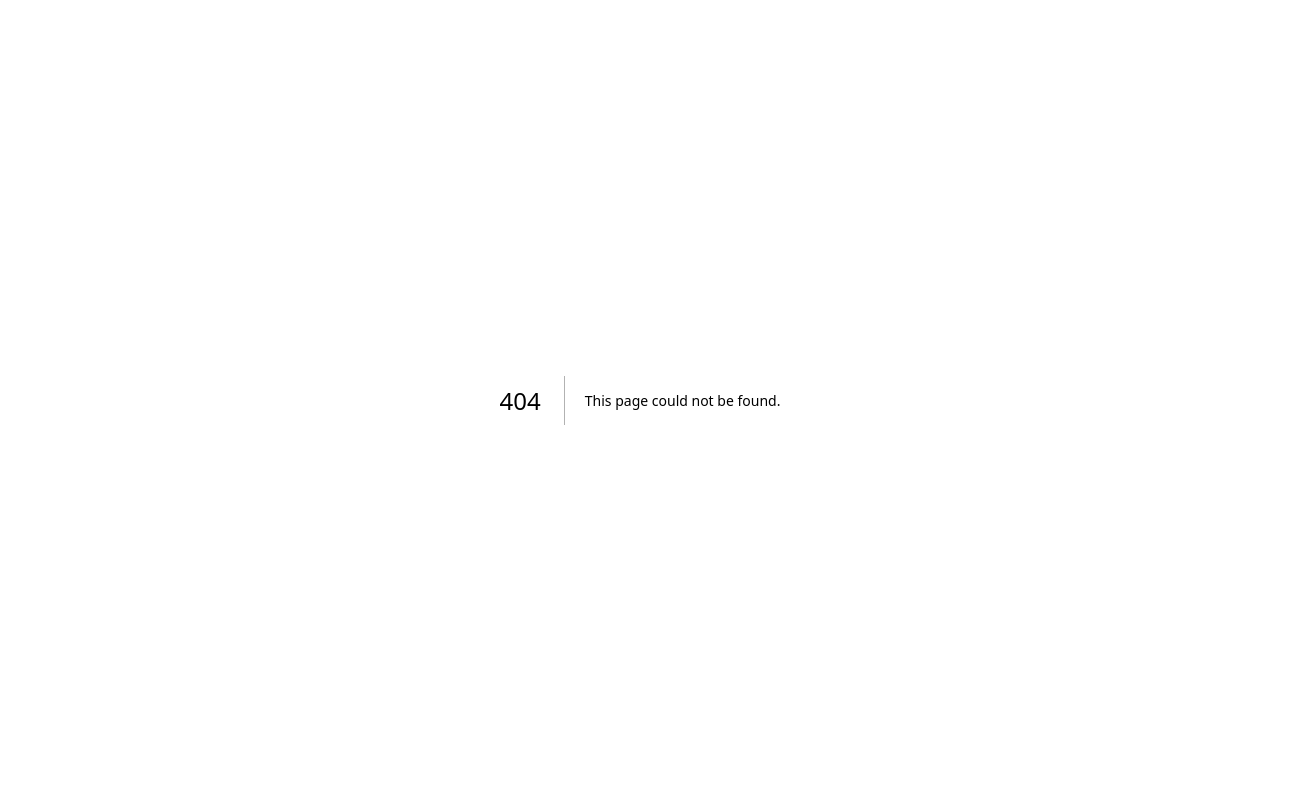
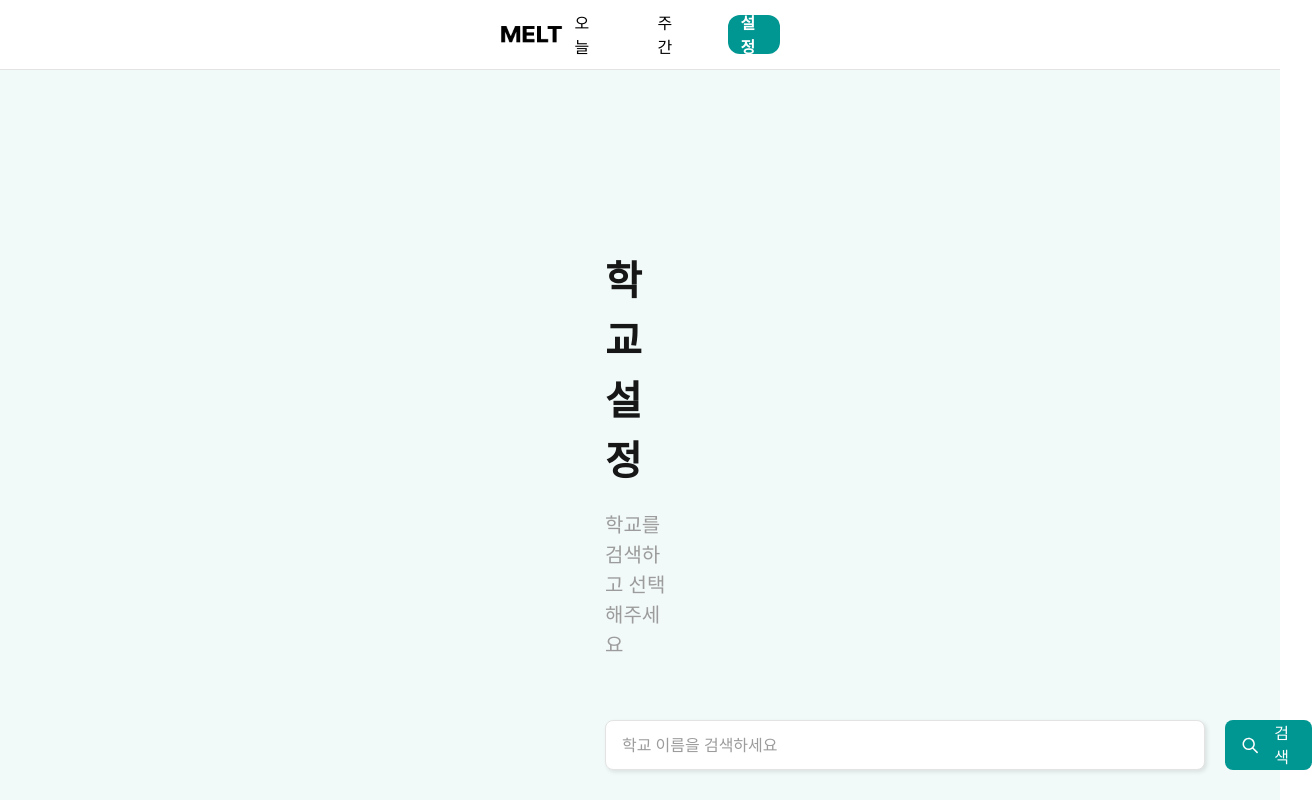
Before and after one commit to jyuuuuu0/MELT, a Next.js app: page /setting in a window 1280 px wide. Before the commit this address had no page. Shown: the whole page, 1312 px wide, since content can reach past the window. Built offline with nearby package versions, Linux system fonts and the light colour scheme; a web font is replaced by a local one.

Commit message:
feat: 검색페이지 불러오기

```diff
--- /dev/null
+++ b/src/app/setting/page.tsx
@@ -0,0 +1,9 @@
+import SettingView from '@/view/setting';
+
+export default function SettingPage() {
+  return (
+    <div>
+      <SettingView />
+    </div>
+  );
+}
```
